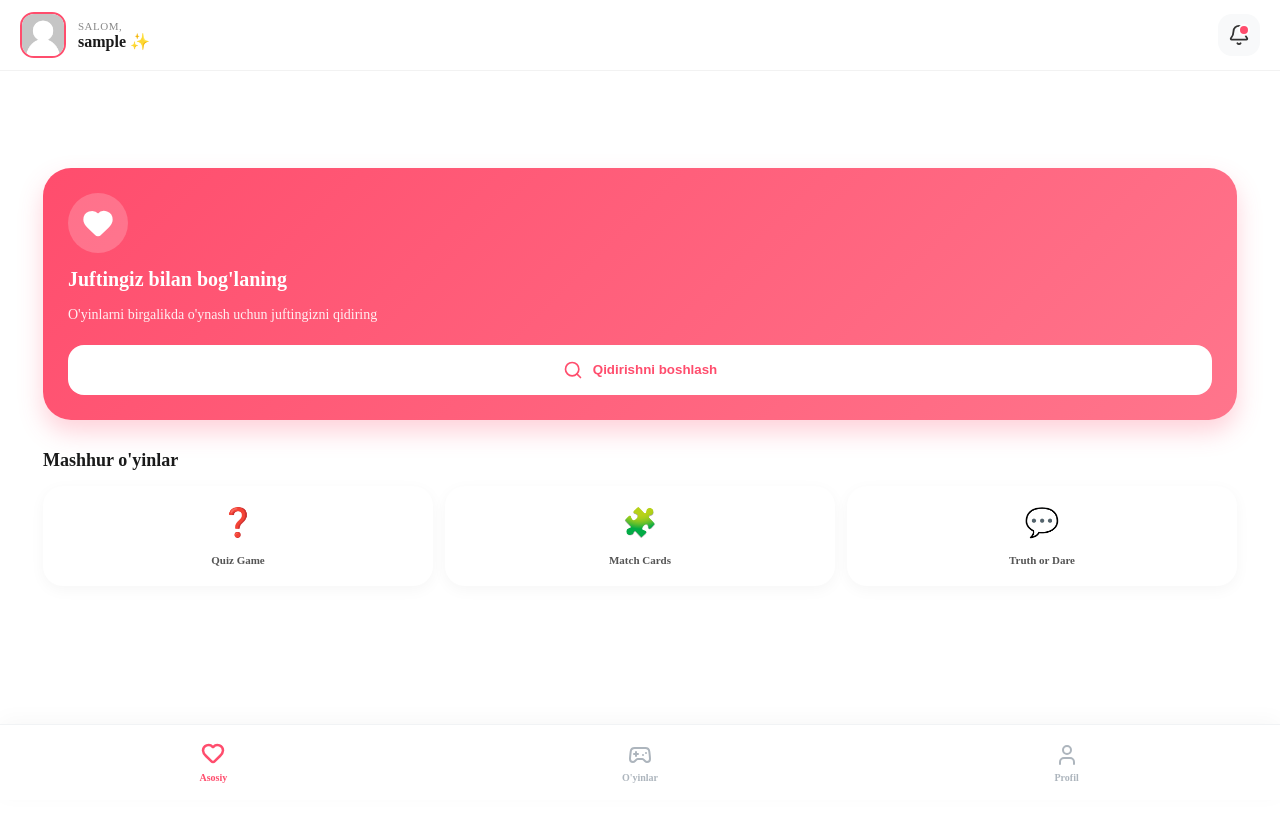
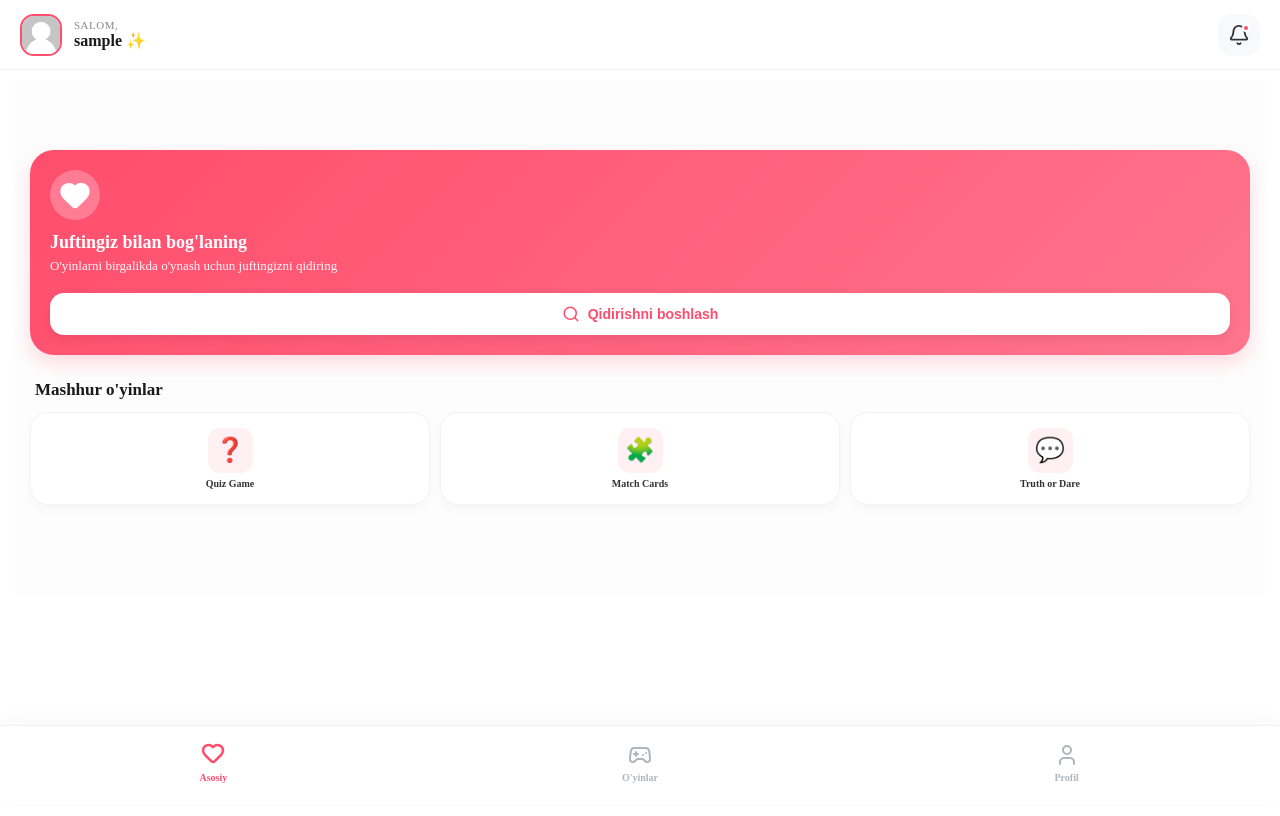
Before and after one commit to ibrohimovich884/love-island, a React (Vite) app: page /home in a window 1280 px wide. Built offline with nearby package versions, Linux system fonts and the light colour scheme; sample sign-in values are in the browser's storage.

Commit message:
Design home

```diff
--- a/src/App.css
+++ b/src/App.css
@@ -1,3 +1,12 @@
+  * {
+      padding: 0;
+      margin: 0;
+      list-style: none;
+      text-decoration: none;
+      box-sizing: border-box;
+      -webkit-tap-highlight-color: transparent;
+  }
+
   .content-area {
       /* Header 70px bo'lgani uchun paddingni 80px qilamiz */
       padding-top: 80px;
@@ -8,5 +17,6 @@
       padding-left: 15px;
       padding-right: 15px;
       min-height: 100vh;
-    box-sizing: border-box; /* Padding kenglikka ta'sir qilmasligi uchun */
+      box-sizing: border-box;
+      /* Padding kenglikka ta'sir qilmasligi uchun */
   }
--- a/src/App.jsx
+++ b/src/App.jsx
@@ -8,6 +8,7 @@ import Search from './pages/Search';
 import Header from './components/Header';
 import BottomNav from './components/BottomNav';
 import Profile from './pages/Profile';
+import Notifications from './pages/Notifications';
 import './App.css';
 
 // Himoyalangan Layout (Header va Footer bilan)
@@ -44,6 +45,7 @@ function App() {
           <Route path="/home" element={<PrivateRoute><Home /></PrivateRoute>} />
           <Route path="/search" element={<PrivateRoute><Search /></PrivateRoute>} />
           <Route path="/profile" element={<PrivateRoute><Profile /></PrivateRoute>} />
+          <Route path="/notifications" element={<PrivateRoute><Notifications /></PrivateRoute>} />
 
           {/* Noma'lum yo'llar */}
           <Route path="*" element={<Navigate to="/home" />} />
--- a/src/components/Header.jsx
+++ b/src/components/Header.jsx
@@ -1,22 +1,30 @@
 import { useContext } from 'react';
 import { AuthContext } from '../store/AuthContext';
 import { Bell } from 'lucide-react';
+import { useNavigate } from 'react-router-dom'; // Qo'shildi
 import './Header.css';
 
 const Header = () => {
     const { user } = useContext(AuthContext);
+    const navigate = useNavigate(); // Qo'shildi
+
     if (!user) return null;
 
     return (
         <header className="main-header">
-            <div className="user-section">
-                <img src="/avatar.png"alt="avatar" className="header-avatar" />
+            <div className="user-section" onClick={() => navigate('/profile')}>
+                <img
+                    src={user.avatar_url || "/avatar.png"}
+                    alt="avatar"
+                    className="header-avatar"
+                />
                 <div className="user-text">
                     <span className="welcome">Salom,</span>
                     <h3 className="username">{user.username} ✨</h3>
                 </div>
             </div>
-            <button className="notif-btn">
+
+            <button className="notif-btn" onClick={() => navigate('/notifications')}>
                 <Bell size={22} />
                 <span className="dot"></span>
             </button>
--- a/src/pages/Home.css
+++ b/src/pages/Home.css
@@ -1,92 +1,129 @@
 /* src/pages/Home.css */
 .home-content-wrapper {
-    padding: 20px;
-    padding-bottom: 90px; /* BottomNav uchun joy */
-    padding-top: 80px;    /* Header uchun joy */
+    /* Yonlardagi paddingni 20px dan 15px ga kamaytiramiz */
+    padding: 15px;
+    padding-bottom: 90px;
+    padding-top: 70px; /* Header balandligiga qarab moslang */
+    background: #fdfdfd;
 }
 
+/* Asosiy Banner Card */
 .partner-card {
     background: linear-gradient(135deg, #ff4d6d 0%, #ff758c 100%);
-    border-radius: 28px;
-    padding: 25px;
+    border-radius: 24px; /* Mobilda juda katta radius shart emas */
+    padding: 20px; /* Ichki paddingni ham ixchamlashtirdik */
     color: white;
-    box-shadow: 0 12px 24px rgba(255, 77, 109, 0.25);
-    margin-bottom: 30px;
+    box-shadow: 0 8px 20px rgba(255, 77, 109, 0.2);
+    margin-bottom: 25px;
+    /* Kartochka chetga taqalib qolmasligi uchun optimal */
 }
 
 .heart-circle {
-    background: rgba(255, 255, 255, 0.2);
-    width: 60px;
-    height: 60px;
+    background: rgba(255, 255, 255, 0.25);
+    width: 50px;
+    height: 50px;
     border-radius: 50%;
     display: flex;
     align-items: center;
     justify-content: center;
-    margin-bottom: 15px;
+    margin-bottom: 12px;
 }
 
 .partner-info h4 {
-    font-size: 20px;
-    margin: 10px 0;
+    font-size: 18px; /* Mobilda sarlavha biroz kichikroq */
+    font-weight: 800;
+    margin: 5px 0;
 }
 
 .partner-info p {
-    font-size: 14px;
-    opacity: 0.9;
-    margin-bottom: 20px;
-    line-height: 1.4;
+    font-size: 13px;
+    opacity: 0.95;
+    margin-bottom: 18px;
+    line-height: 1.3;
 }
 
-.search-partner-btn {
-    width: 100%;
-    background: white;
-    color: #ff4d6d;
-    border: none;
-    padding: 15px;
-    border-radius: 16px;
-    font-weight: 700;
-    display: flex;
-    align-items: center;
-    justify-content: center;
-    gap: 10px;
-    transition: 0.3s;
-}
-
-.search-partner-btn:active {
-    transform: scale(0.98);
-}
-
-.section-title h4 {
-    margin-bottom: 15px;
-    color: #1a1a1a;
-    font-size: 18px;
-    font-weight: 700;
-}
-
+/* O'yinlar Grid - 3 ta ustun mobilda juda kichik! */
 .games-grid {
     display: grid;
+    /* Mobilda 3 ta ustun o'rniga 2 ta qilish tavsiya etiladi (yoki 3 ta kichikroq bo'lsa) */
     grid-template-columns: repeat(3, 1fr);
-    gap: 12px;
+    gap: 10px; /* Masofani kamaytirdik */
 }
 
 .game-item {
     background: white;
-    padding: 20px 10px;
-    border-radius: 20px;
+    padding: 15px 5px; /* Ichki bo'shliqni kamaytirdik */
+    border-radius: 18px;
     display: flex;
     flex-direction: column;
     align-items: center;
-    gap: 10px;
-    box-shadow: 0 4px 15px rgba(0,0,0,0.04);
+    justify-content: center;
+    border: 1px solid #f1f3f5; /* Yengil chegara */
+    box-shadow: 0 4px 10px rgba(0,0,0,0.03);
+    transition: 0.2s;
+}
+
+.game-item:active {
+    transform: scale(0.95);
+    background: #fff0f3;
 }
 
 .game-icon {
-    font-size: 28px;
+    font-size: 24px;
     margin-bottom: 5px;
+    background: #fff0f3;
+    width: 45px;
+    height: 45px;
+    display: flex;
+    align-items: center;
+    justify-content: center;
+    border-radius: 12px;
 }
 
 .game-item span {
-    font-size: 11px;
-    font-weight: 600;
-    color: #555;
+    font-size: 10px; /* Matn sig'ishi uchun */
+    font-weight: 700;
+    color: #333;
+    text-align: center;
 }
+
+/* Section title paddingini to'g'irlash */
+.section-title h4 {
+    margin: 0 0 12px 5px;
+    color: #1a1a1a;
+    font-size: 17px;
+    font-weight: 800;
+}
+.search-partner-btn {
+    width: 100%;
+    /* Balandlikni kamaytirdik: padding 16px dan 12px ga */
+    padding: 12px 15px;
+    background: white;
+    color: #ff4d6d;
+    border: none;
+    border-radius: 14px; /* Ixchamroq radius */
+
+    /* Matnni bir qatorga majburlash */
+    font-size: 14px;
+    font-weight: 700;
+    white-space: nowrap; /* Matn pastga tushib ketmaydi */
+    display: flex;
+    align-items: center;
+    justify-content: center;
+    gap: 8px; /* Ikonka va matn orasidagi masofa */
+
+    box-shadow: 0 4px 12px rgba(0, 0, 0, 0.08);
+    transition: all 0.2s ease;
+}
+
+/* Bosganda effekt */
+.search-partner-btn:active {
+    transform: scale(0.97);
+    background: #fff0f3; /* Bosganda biroz pushtirang bo'ladi */
+}
+
+/* Ikonka o'lchamini matnga moslash */
+.search-partner-btn svg {
+    width: 18px;
+    height: 18px;
+}
--- a/src/pages/Search.css
+++ b/src/pages/Search.css
@@ -1,25 +1,43 @@
 /* src/pages/Search.css */
+:root {
+    --li-pink: #ff4d6d;
+    --li-gradient: linear-gradient(135deg, #ff4d6d 0%, #ff8fa3 100%);
+    --bg-light: #fdf2f4;
+}
+
 .search-page {
     background: #ffffff;
     min-height: 100vh;
-    padding-top: 10px;
+    /* Pastki navigatsiya paneli bo'lsa, xalaqit bermasligi uchun */
+    padding-bottom: 80px;
 }
 
+/* Teparoqdagi qidiruv qismi - Shisha effekti (Glassmorphism) */
 .search-bar-container {
-    padding: 15px;
+    padding: 12px 16px;
     position: sticky;
     top: 0;
-    background: white;
-    z-index: 10;
+    background: rgba(255, 255, 255, 0.9);
+    backdrop-filter: blur(10px);
+    z-index: 100;
+    border-bottom: 1px solid rgba(0,0,0,0.05);
 }
 
 .search-input-wrapper {
     display: flex;
     align-items: center;
     background: #f1f3f5;
-    padding: 12px 15px;
-    border-radius: 15px;
+    padding: 10px 15px;
+    border-radius: 25px; /* Dum-dumaloq zamonaviy qidiruv paneli */
     gap: 10px;
+    transition: all 0.2s ease;
+    border: 1px solid transparent;
+}
+
+.search-input-wrapper:focus-within {
+    background: #fff;
+    border-color: var(--li-pink);
+    box-shadow: 0 4px 12px rgba(255, 77, 109, 0.15);
 }
 
 .search-input-wrapper input {
@@ -27,22 +45,26 @@
     background: transparent;
     outline: none;
     width: 100%;
-    font-size: 16px;
+    font-size: 16px; /* Mobilda zoom bo'lib ketmasligi uchun 16px ideal */
+    color: #333;
 }
 
-.search-icon { color: #868e96; }
-.clear-icon { color: #adb5bd; cursor: pointer; }
-
+/* Foydalanuvchilar ro'yxati */
 .search-results {
-    padding: 0 15px;
+    padding: 10px 16px;
 }
 
 .user-card {
     display: flex;
     justify-content: space-between;
     align-items: center;
-    padding: 15px 0;
-    border-bottom: 1px solid #f1f3f5;
+    padding: 12px;
+    margin-bottom: 12px;
+    background: #fff;
+    border-radius: 18px;
+    /* Yumshoq soya - App uslubida */
+    box-shadow: 0 4px 15px rgba(0, 0, 0, 0.05);
+    border: 1px solid #f8f9fa;
 }
 
 .user-card-info {
@@ -52,40 +74,68 @@
 }
 
 .user-card-info img {
-    width: 50px;
-    height: 50px;
+    width: 55px;
+    height: 55px;
     border-radius: 50%;
-    background: #fff0f3;
+    object-fit: cover;
+    border: 2px solid var(--bg-light);
 }
 
 .user-card-info h4 {
     margin: 0;
-    font-size: 16px;
-    color: #1a1a1a;
+    font-size: 15px;
+    font-weight: 700;
+    color: #2d3436;
 }
 
 .user-card-info p {
     margin: 2px 0 0;
-    font-size: 13px;
-    color: #888;
+    font-size: 12px;
+    color: #636e72;
+    max-width: 140px; /* Matn chiqib ketmasligi uchun */
+    white-space: nowrap;
+    overflow: hidden;
+    text-overflow: ellipsis;
 }
 
-.add-btn {
-    background: #fff0f3;
-    color: #ff4d6d;
+/* ❤️ Tugmasi - Haqiqiy Love Island stili */
+.request-btn {
+    background: var(--li-gradient);
+    color: white;
     border: none;
-    padding: 10px;
-    border-radius: 12px;
-    transition: 0.3s;
+    padding: 8px 14px;
+    border-radius: 20px;
+    font-size: 13px;
+    font-weight: 600;
+    box-shadow: 0 4px 10px rgba(255, 77, 109, 0.3);
+    transition: transform 0.1s active;
+    white-space: nowrap;
 }
 
-.add-btn:active {
-    background: #ff4d6d;
-    color: white;
+/* Bosganda effekt */
+.request-btn:active {
+    transform: scale(0.92);
+    opacity: 0.9;
 }
 
 .status-text {
     text-align: center;
-    color: #adb5bd;
-    margin-top: 30px;
+    color: #b2bec3;
+    margin-top: 40px;
+    font-size: 14px;
+    font-weight: 500;
 }
+
+/* Qidiruv yuklanayotgan animatsiya uchun (ixtiyoriy) */
+@keyframes pulse {
+    0% { opacity: 0.6; }
+    50% { opacity: 1; }
+    100% { opacity: 0.6; }
+}
+
+.loading-text {
+    animation: pulse 1.5s infinite;
+    color: var(--li-pink);
+    text-align: center;
+    margin-top: 20px;
+}
```
Also changed, not shown: src/pages/Notifications.css (+99 -41 lines), src/pages/Search.jsx (+13 -4 lines). Lines whose indentation alone changed are shown as unchanged.
